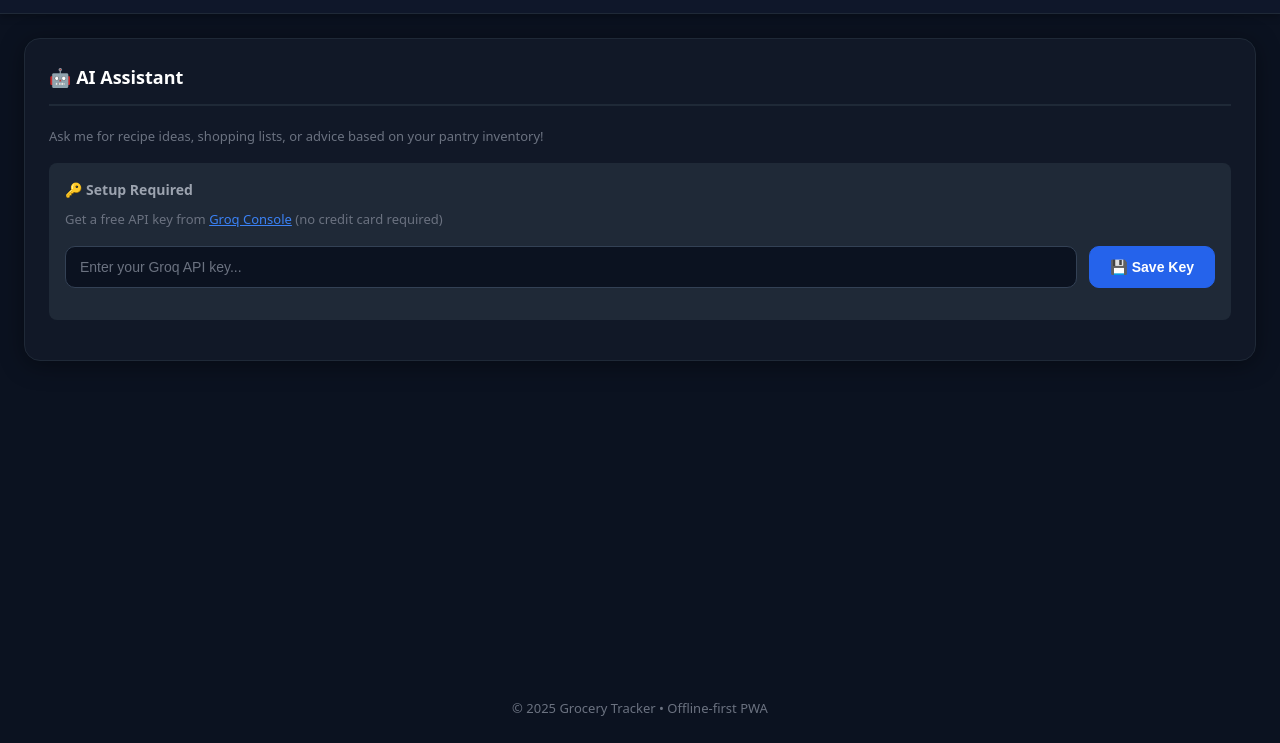
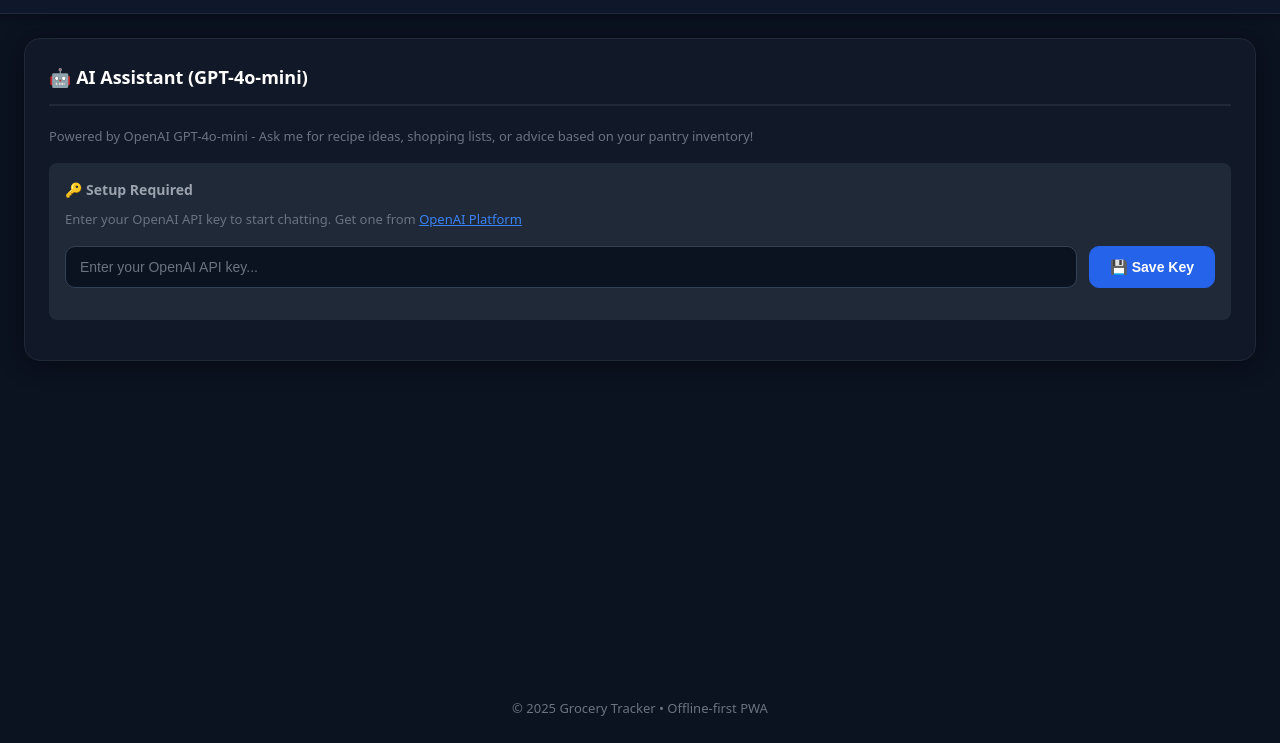
Before and after one commit to DucklingGod/grocery-tracker, a website: page index.html in a window 1280 px wide. Both pictures are taken after a click on the button "🤖 AI Assistant". Shown: the part 63-806 px from the top of the page. Drawn offline with Linux system fonts and the light colour scheme.

Commit message:
Switch AI Assistant to OpenAI GPT-4o-mini - users provide their own API key

```diff
--- a/ai-assistant.js
+++ b/ai-assistant.js
@@ -3,15 +3,16 @@
 
 class GroceryAI {
   constructor() {
-    this.apiKey = localStorage.getItem('groqApiKey') || '';
-    this.apiEndpoint = 'https://api.groq.com/openai/v1/chat/completions';
-    this.model = 'llama-3.1-70b-versatile'; // Fast and capable
+    // API key will be set from external config
+    this.apiKey = localStorage.getItem('openaiApiKey') || '';
+    this.apiEndpoint = 'https://api.openai.com/v1/chat/completions';
+    this.model = 'gpt-4o-mini'; // Fast, affordable, and capable
     this.conversationHistory = [];
   }
 
   setApiKey(key) {
     this.apiKey = key;
-    localStorage.setItem('groqApiKey', key);
+    localStorage.setItem('openaiApiKey', key);
   }
 
   async getContextData() {
@@ -59,7 +60,7 @@ class GroceryAI {
 
   async chat(userMessage) {
     if (!this.apiKey) {
-      throw new Error('Please set your Groq API key in Settings first');
+      throw new Error('API key is not set');
     }
 
     // Get current grocery data
@@ -234,7 +235,7 @@ function saveGroqApiKey() {
   }
 
   groceryAI.setApiKey(key);
-  showToast('✓ API key saved', 'success');
+  showToast('✓ OpenAI API key saved', 'success');
 
   // Hide setup, show chat
   document.getElementById('aiSetup').style.display = 'none';
@@ -246,11 +247,14 @@ if (typeof window !== 'undefined') {
   window.addEventListener('load', () => {
     initAI();
 
-    // Show/hide based on API key
-    const hasKey = localStorage.getItem('groqApiKey');
+    // Check if API key is set, otherwise show setup
+    const hasKey = localStorage.getItem('openaiApiKey');
     if (hasKey) {
       document.getElementById('aiSetup').style.display = 'none';
       document.getElementById('aiChatInterface').style.display = 'block';
+    } else {
+      document.getElementById('aiSetup').style.display = 'block';
+      document.getElementById('aiChatInterface').style.display = 'none';
     }
   });
 }
--- a/index.html
+++ b/index.html
@@ -276,9 +276,9 @@
   <!-- AI ASSISTANT -->
   <section id="view-ai" class="view">
     <div class="card">
-      <h3>🤖 AI Assistant</h3>
+      <h3>🤖 AI Assistant (GPT-4o-mini)</h3>
       <p style="color:#6b7280;font-size:13px;margin-bottom:16px">
-        Ask me for recipe ideas, shopping lists, or advice based on your pantry inventory!
+        Powered by OpenAI GPT-4o-mini - Ask me for recipe ideas, shopping lists, or advice based on your pantry inventory!
       </p>
 
       <!-- API Key Setup -->
@@ -286,10 +286,10 @@
         <div style="background:#1f2937;padding:16px;border-radius:8px;margin-bottom:16px">
           <h4 style="color:#9ca3af;font-size:14px;margin-bottom:8px">🔑 Setup Required</h4>
           <p style="color:#6b7280;font-size:13px;margin-bottom:12px">
-            Get a free API key from <a href="https://console.groq.com/keys" target="_blank" style="color:#3b82f6">Groq Console</a> (no credit card required)
+            Enter your OpenAI API key to start chatting. Get one from <a href="https://platform.openai.com/api-keys" target="_blank" style="color:#3b82f6">OpenAI Platform</a>
           </p>
           <div class="form-row">
-            <input type="password" id="groqApiKeyInput" placeholder="Enter your Groq API key..." style="flex:1"/>
+            <input type="password" id="groqApiKeyInput" placeholder="Enter your OpenAI API key..." style="flex:1"/>
             <button onclick="saveGroqApiKey()" class="primary">💾 Save Key</button>
           </div>
         </div>
```
